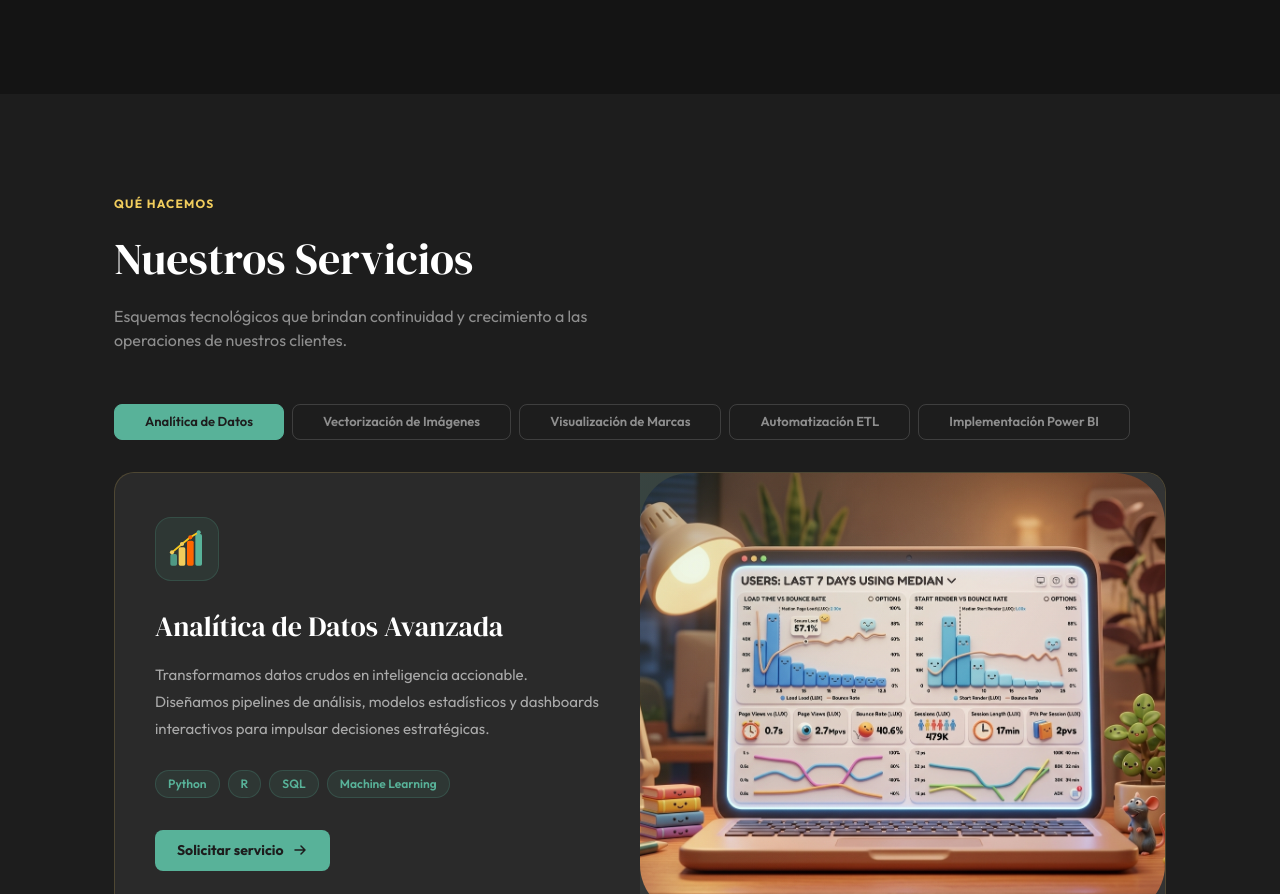
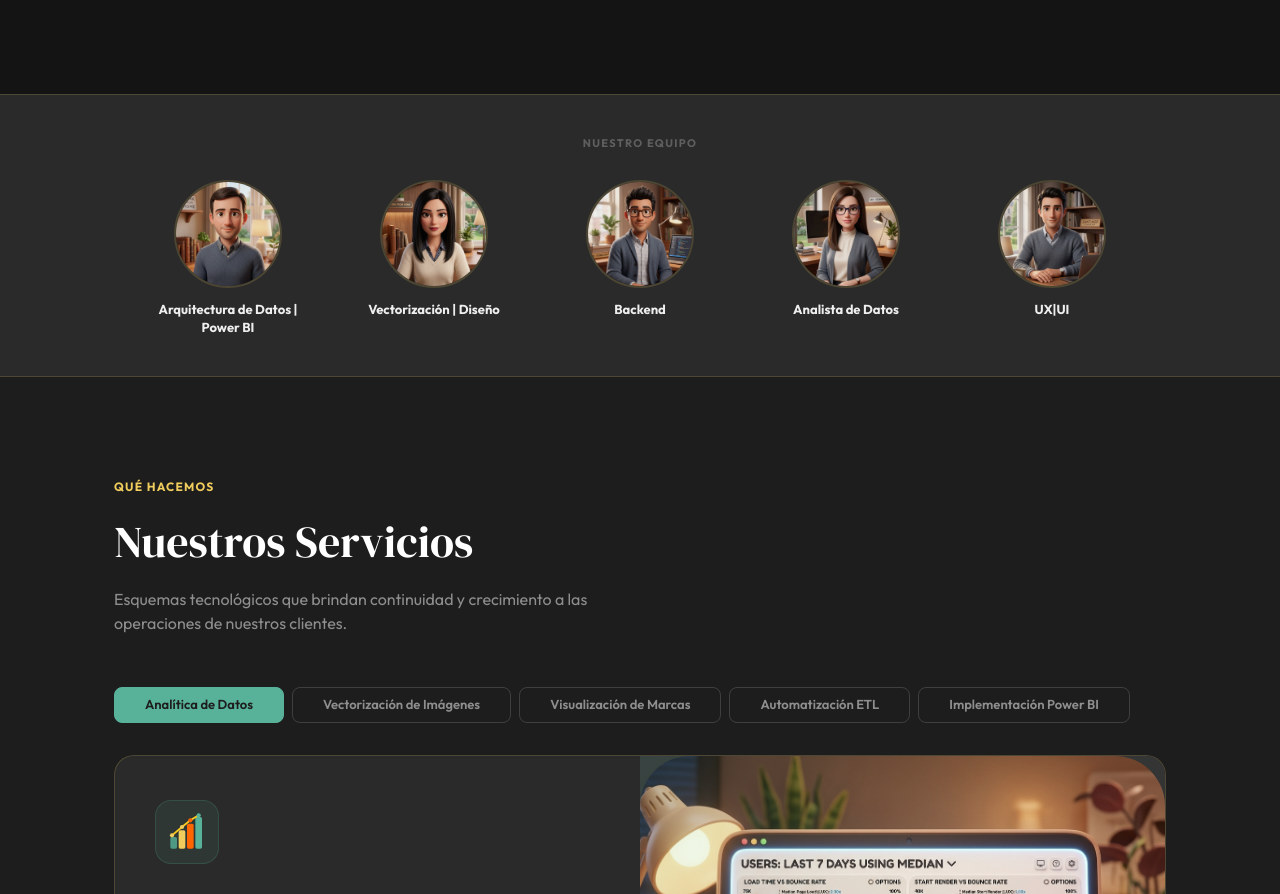
Before and after one commit to SilenaRQ/techapp504-web, a React (Vite) app: page / in a window 1280 px wide. Shown: the part 1277-2171 px from the top of the page. Built offline with nearby package versions, Linux system fonts and the light colour scheme; the HTML template or start-up script is replaced by a standard one.

Commit message:
Add files via upload

```diff
--- a/src/App.tsx
+++ b/src/App.tsx
@@ -6,6 +6,11 @@ import p1 from "@/imports/P1.jfif"
 import p3 from "@/imports/P3.jfif"
 import p4 from "@/imports/P4.jfif"
 import p5 from "@/imports/P5.jfif"
+import teamAD from "@/imports/AD.jfif"
+import teamDesign from "@/imports/Desing.jfif"
+import teamDS from "@/imports/DS.jfif"
+import teamIAD from "@/imports/IAD.jfif"
+import teamUX from "@/imports/UX.jfif"
 
 // ── Brand tokens ──────────────────────────────────────────────────────────────
 const C = {
@@ -323,6 +328,14 @@ const METHODOLOGY = [
   },
 ]
 
+const TEAM = [
+  { name: "Arquitectura de Datos | Power BI", photo: teamAD },
+  { name: "Vectorización | Diseño", photo: teamDesign },
+  { name: "Backend", photo: teamDS },
+  { name: "Analista de Datos", photo: teamIAD },
+  { name: "UX|UI", photo: teamUX },
+]
+
 const TECH_LOGOS = [
   {
     name: "Power BI",
@@ -933,6 +946,105 @@ export default function App() {
           </div>
         </div>
       </section>
+
+      {/* ── TEAM STRIP ───────────────────────────────────────────────────────── */}
+      <div
+        style={{
+          background: C.mid,
+          borderTop: `1px solid ${C.border}`,
+          borderBottom: `1px solid ${C.border}`,
+          padding: "40px 0",
+        }}
+      >
+        <div
+          style={{
+            maxWidth: 1100,
+            margin: "0 auto",
+            padding: "0 24px",
+          }}
+        >
+          <span
+            style={{
+              display: "block",
+              textAlign: "center",
+              fontSize: 11,
+              fontWeight: 700,
+              color: "rgba(255,255,255,0.25)",
+              textTransform: "uppercase",
+              letterSpacing: "0.12em",
+              marginBottom: 28,
+            }}
+          >
+            Nuestro Equipo
+          </span>
+          <div
+            style={{
+              display: "flex",
+              alignItems: "flex-start",
+              gap: "clamp(24px, 5vw, 56px)",
+              flexWrap: "wrap",
+              justifyContent: "center",
+            }}
+          >
+            {TEAM.map((t) => (
+              <div
+                key={t.name}
+                style={{
+                  display: "flex",
+                  flexDirection: "column",
+                  alignItems: "center",
+                  gap: 12,
+                  width: 150,
+                  opacity: 0.92,
+                  transition: "opacity 0.2s, transform 0.2s",
+                  cursor: "default",
+                }}
+                onMouseOver={(e) => {
+                  e.currentTarget.style.opacity = "1"
+                  e.currentTarget.style.transform = "translateY(-2px)"
+                }}
+                onMouseOut={(e) => {
+                  e.currentTarget.style.opacity = "0.92"
+                  e.currentTarget.style.transform = "translateY(0)"
+                }}
+              >
+                <div
+                  style={{
+                    width: 108,
+                    height: 108,
+                    borderRadius: "50%",
+                    overflow: "hidden",
+                    border: `2px solid ${C.border}`,
+                    flexShrink: 0,
+                  }}
+                >
+                  <img
+                    src={t.photo}
+                    alt={t.name}
+                    style={{
+                      width: "100%",
+                      height: "100%",
+                      objectFit: "cover",
+                      display: "block",
+                    }}
+                  />
+                </div>
+                <span
+                  style={{
+                    fontSize: 13,
+                    fontWeight: 700,
+                    color: "white",
+                    textAlign: "center",
+                    lineHeight: 1.4,
+                  }}
+                >
+                  {t.name}
+                </span>
+              </div>
+            ))}
+          </div>
+        </div>
+      </div>
 
       {/* ── SERVICES ─────────────────────────────────────────────────────────── */}
       <section
```
